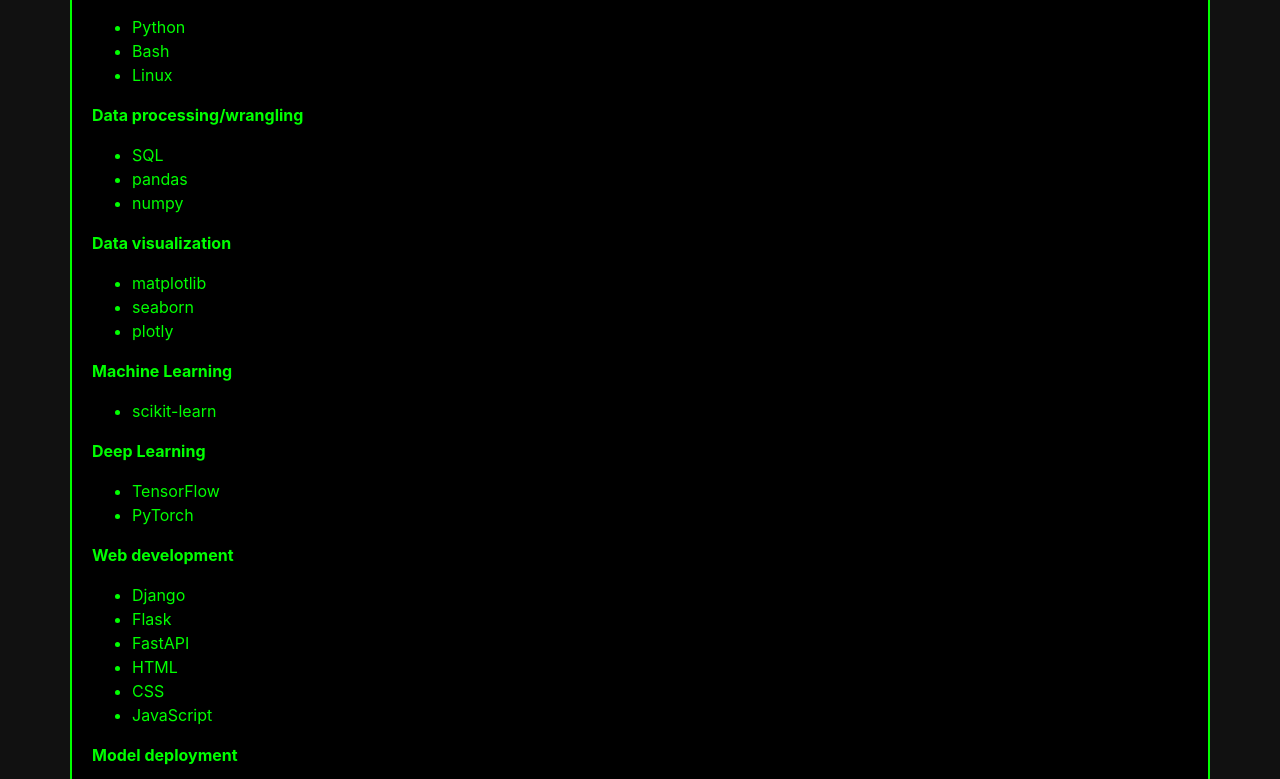
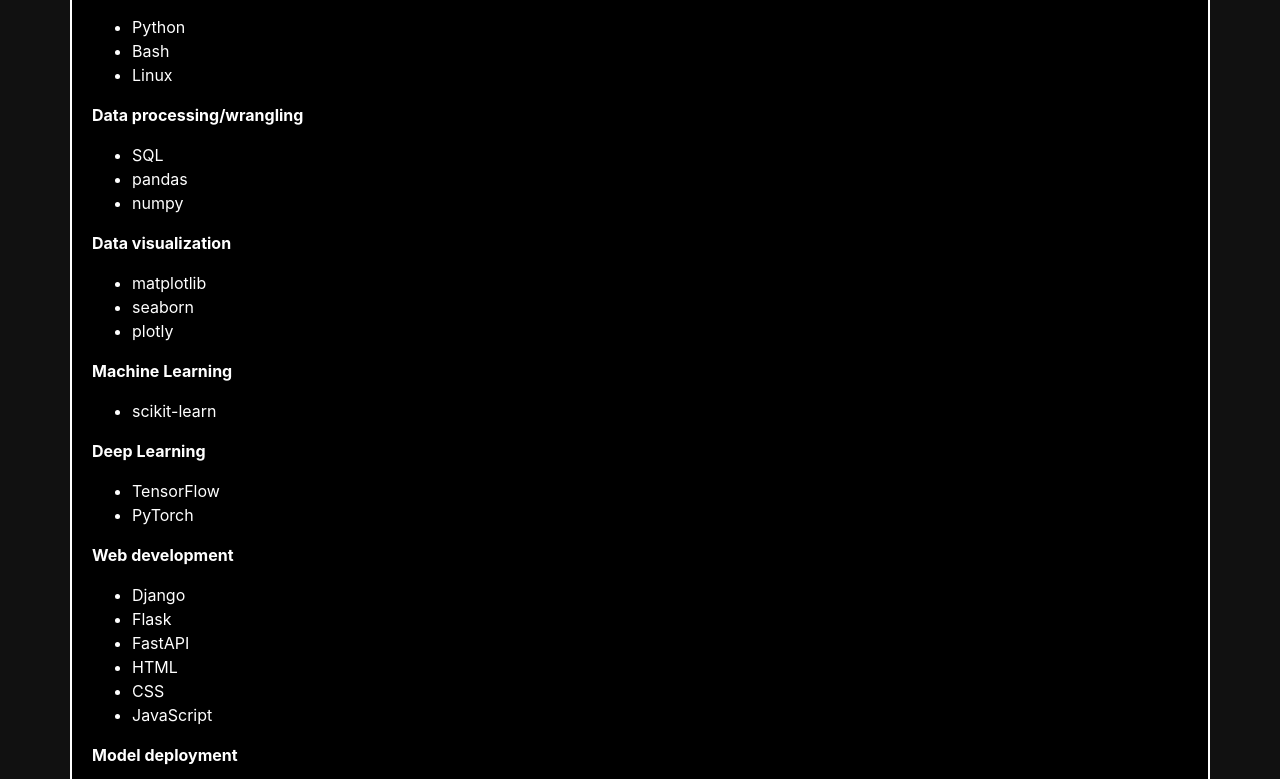
Before and after one commit to IbhaX/ibhax.github.io, a plain HTML site: page index.html in a window 1280 px wide. Shown: the part 642-1421 px from the top of the page. Drawn offline with nearby package versions, Linux system fonts and the light colour scheme.

Commit message:
Update index.html

```diff
--- a/index.html
+++ b/index.html
@@ -10,19 +10,20 @@
         /* Techy look style */
         body {
             background-color: #111;
-            color: #00ff00;
+            color: #fff; /* Change text color to white */
         }
         .container {
             background-color: #000;
             padding: 20px;
-            border: 2px solid #00ff00;
+            border: 2px solid #fff; /* Change border color to white */
             border-radius: 5px;
         }
         h1, h2, p, a {
-            color: #00ff00;
+            color: #fff; /* Change text color to white */
         }
         ul {
             list-style-type: disc;
+            color: #fff; /* Change text color to white */
         }
     </style>
 </head>
@@ -149,4 +150,4 @@
     <script src="https://stackpath.bootstrapcdn.com/bootstrap/4.5.2/js/bootstrap.min.js"></script>
 </body>
 
-    </html>
+</html>
```
